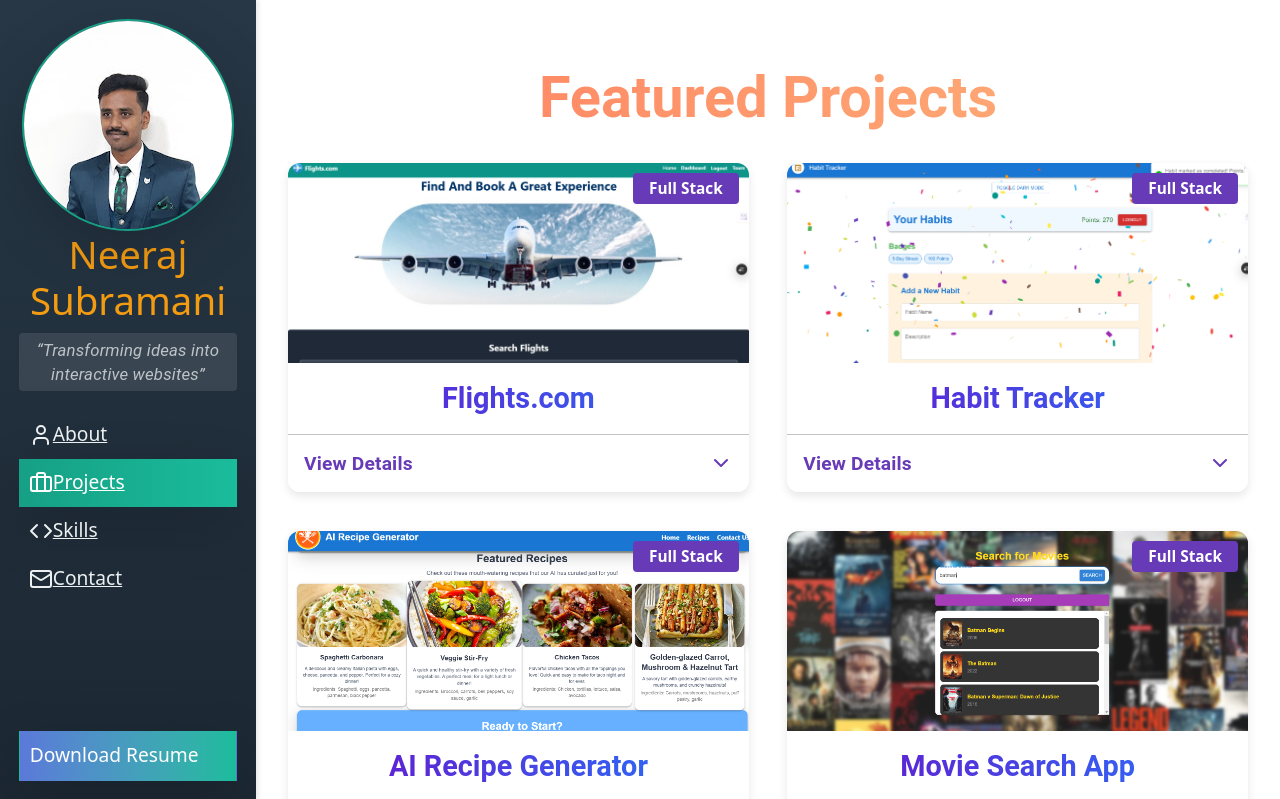
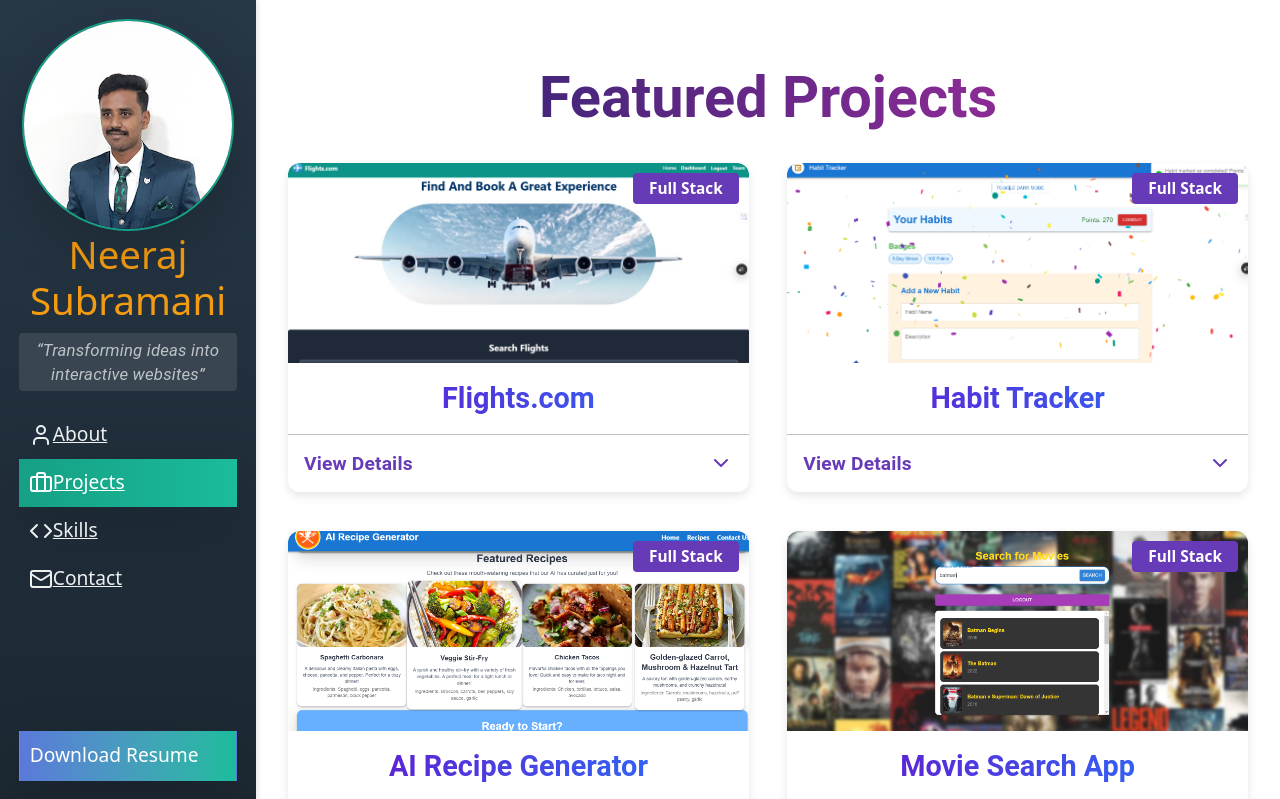
Before and after one commit to Neeraj0906/Portfolio-WEB, a React (Vite) app: page /#/projects in a window 1280 px wide. Shown: the top 799 px of the page. Built offline with nearby package versions, Linux system fonts and the light colour scheme.

Commit message:
24 commit

```diff
--- a/package.json
+++ b/package.json
@@ -28,6 +28,7 @@
     "react-bootstrap": "^2.10.9",
     "react-dom": "^18.3.1",
     "react-icons": "^5.4.0",
+    "react-particles": "^2.12.2",
     "react-router-dom": "^7.1.3"
   },
   "devDependencies": {
--- a/src/components/Projects.jsx
+++ b/src/components/Projects.jsx
@@ -192,7 +192,7 @@
   return (
     <Box
       sx={{
-        backgroundColor: "linear-gradient(135deg, #f5f7fa, #c3cfe2)", // Gradient background
+        backgroundColor: "linear-gradient(135deg, #f5f7fa,rgb(84, 113, 159))", // Gradient background
         py: 8,
         px: 4,
         ml: "20%", // Add margin to account for the fixed navbar
@@ -211,7 +211,7 @@
           gutterBottom
           sx={{
             fontWeight: "bold",
-            background: "linear-gradient(90deg, #ff7e5f, #feb47b)",
+            background: "linear-gradient(90deg,rgb(31, 34, 109),rgb(178, 47, 163))",
             WebkitBackgroundClip: "text",
             WebkitTextFillColor: "transparent",
             mb: 4,
@@ -219,6 +219,7 @@
         >
           Featured Projects
         </Typography>
+
       </motion.div>
 
       {/* Projects Grid */}
--- a/src/index.css
+++ b/src/index.css
@@ -40,7 +40,7 @@
   margin-left: 20%; /* Match the sidebar width */
   padding: 0;
   font-family: 'Inter', sans-serif;
-  background-color: var(--light-bg-color); /* Updated to match the dark navy color */
+  background-color: #c3cfe2; /* Updated to match the dark navy color */
   color: var(--text-color); /* Ensure text is readable */
 }
 
--- a/src/output.css
+++ b/src/output.css
@@ -337,7 +337,7 @@
   margin-left: 16rem;
   padding: 0;
   font-family: 'Inter', sans-serif;
-  background-color: var(--light-bg-color);
+  background-color: #f5f7fa;
 }
 section.ml-64 {
   margin-left: 16rem;
```
Also changed, not shown: 1 other file (tests, documents, lock files or other folders).
